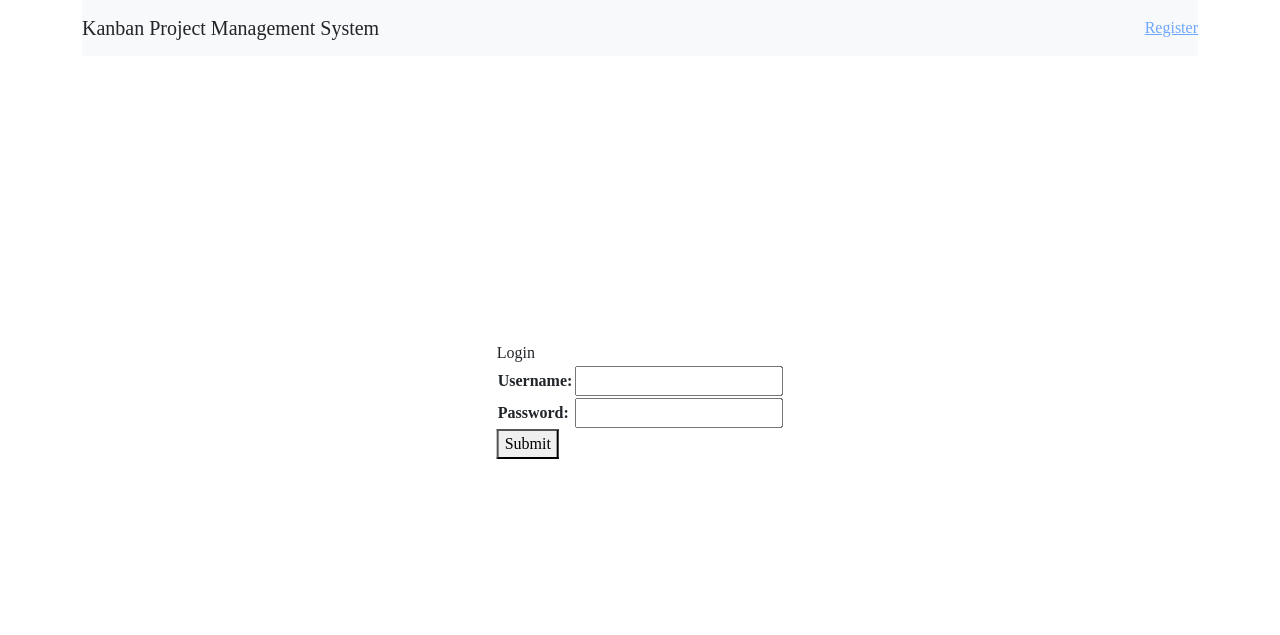
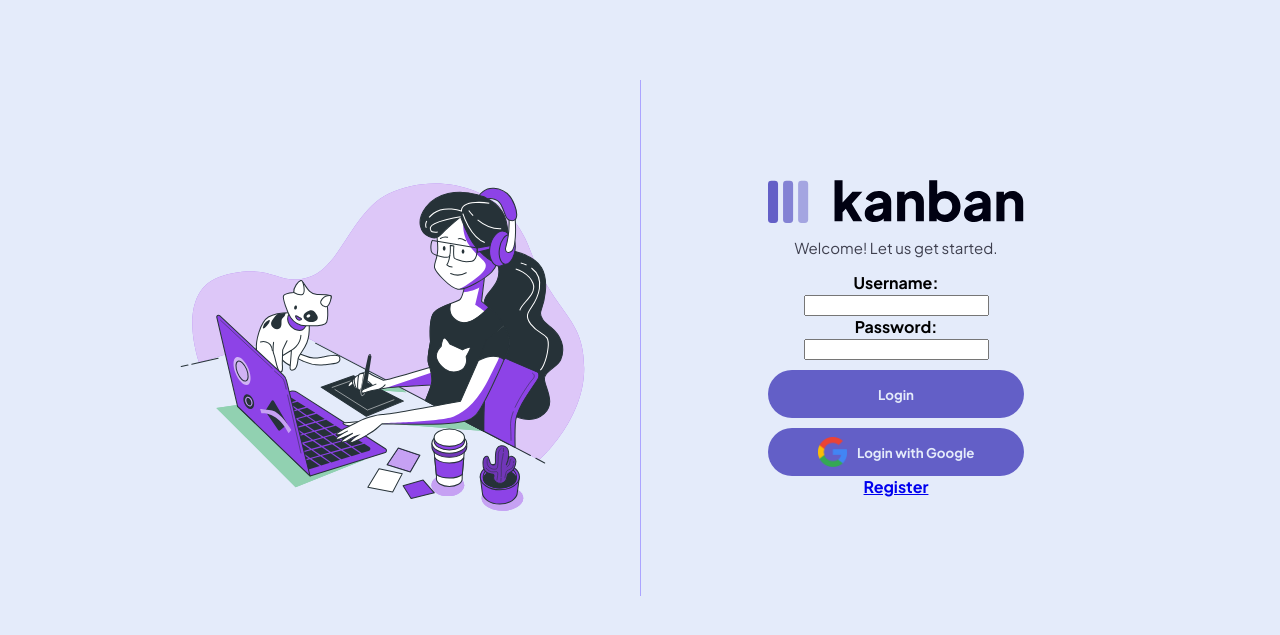
Before and after one commit to UndertakerW/Kanban-Board, a Django app: page /login in a window 1280 px wide. Shown: the top 635 px of the page. Run offline with Django 4.2, Linux system fonts and the light colour scheme.

Commit message:
refined login screen with updated login form

```diff
--- a/kanban/static/kanban/login.css
+++ b/kanban/static/kanban/login.css
@@ -19,6 +19,10 @@
     text-align: center;
 }
 
+.width-max {
+    width: 100%;
+}
+
 .login-icon-google {
     height: 30px;
     margin-right: 10px;
--- a/kanban/templates/kanban/login.html
+++ b/kanban/templates/kanban/login.html
@@ -1,51 +1,38 @@
-{% extends "kanban/base.html" %}
-{% load static %}
+<!doctype html>
+<html>
+	<head>
+	    <meta charset="utf-8">
+	    {% load static %}
+		<link href="{% static 'kanban/base.css' %}" rel="stylesheet" type="text/css">
+        <link href="{% static 'kanban/login.css' %}" rel="stylesheet" type="text/css">
+		<link rel="preconnect" href="https://fonts.googleapis.com">
+        <!-- font -->
+        <link rel="preconnect" href="https://fonts.gstatic.com" crossorigin>
+        <link href="https://fonts.googleapis.com/css2?family=Plus+Jakarta+Sans:wght@300;400;500;700&display=swap" rel="stylesheet">
+        <title> {% block title %} Kanban Project Management System {% endblock %} </title>
+	</head>
+    <body>
+        <div class="login-wrapper">
+            <div class="login-img-wrapper">
+                <img src="{% static 'kanban/imgs/graphic-woman-at-desk.svg' %}">
+            </div>
+            <div class="login-form-wrapper">
+                <img class="login-logo" src="{% static 'kanban/imgs/logo-dark.svg' %}">
+                <h3 class="sub-text-m">Welcome! Let us get started.</h3>
+                <!-- TODO Login form -->
 
-{% block user-info %}
-    <div>
-        <a href="{% url 'register' %}" id="id_register_link">Register</a>
-    </div>
-{% endblock %}
+                <form method="POST" action="{% url 'login' %}">
+                    {% csrf_token %}
+                    {{ form }}
+                    <button type="submit" class="button-large-main-purple width-max">Login</button>
+                </form>
 
-{% block content %}
-    <div id="id_page_name">Login</div>
-
-    <form method="post" action="{% url 'login' %}">
-        <table>
-            {{form}}
-        </table>
-        {% csrf_token %}
-        <button id="id_login_button" type="submit">Submit</button>
-    </form>
-{% endblock %}
-
-{#<!doctype html>#}
-{#<html>#}
-{#	<head>#}
-{#	    <meta charset="utf-8">#}
-{#	    {% load static %}#}
-{#		<link href="{% static 'kanban/base.css' %}" rel="stylesheet" type="text/css">#}
-{#        <link href="{% static 'kanban/login.css' %}" rel="stylesheet" type="text/css">#}
-{#		<link rel="preconnect" href="https://fonts.googleapis.com">#}
-{#        <!-- font -->#}
-{#        <link rel="preconnect" href="https://fonts.gstatic.com" crossorigin>#}
-{#        <link href="https://fonts.googleapis.com/css2?family=Plus+Jakarta+Sans:wght@300;400;500;700&display=swap" rel="stylesheet">#}
-{#        <title> {% block title %} Kanban Project Management System {% endblock %} </title>#}
-{#	</head>#}
-{#    <body>#}
-{#        <div class="login-wrapper">#}
-{#            <div class="login-img-wrapper">#}
-{#                <img src="{% static 'kanban/imgs/graphic-woman-at-desk.svg' %}">#}
-{#            </div>#}
-{#            <div class="login-form-wrapper">#}
-{#                <img class="login-logo" src="{% static 'kanban/imgs/logo-dark.svg' %}">#}
-{#                <h3 class="sub-text-m">Welcome! Let us get started.</h3>#}
-{#                <!-- TODO Login form -->#}
-{#                <button class="button-large-main-purple">#}
-{#                    <img class="login-icon-google" src="{% static 'kanban/imgs/icon-google.png'%}"> #}
-{#                    <span>Login with Google</span> #}
-{#                </button>#}
-{#            </div>#}
-{#        </div>#}
-{#    </body>#}
-{#</html>#}
+                <button class="button-large-main-purple">
+                    <img class="login-icon-google" src="{% static 'kanban/imgs/icon-google.png'%}">
+                    <span>Login with Google</span>
+                </button>
+                <a href="{% url 'register' %}" id="id_register_link">Register</a>
+            </div>
+        </div>
+    </body>
+</html>
```
